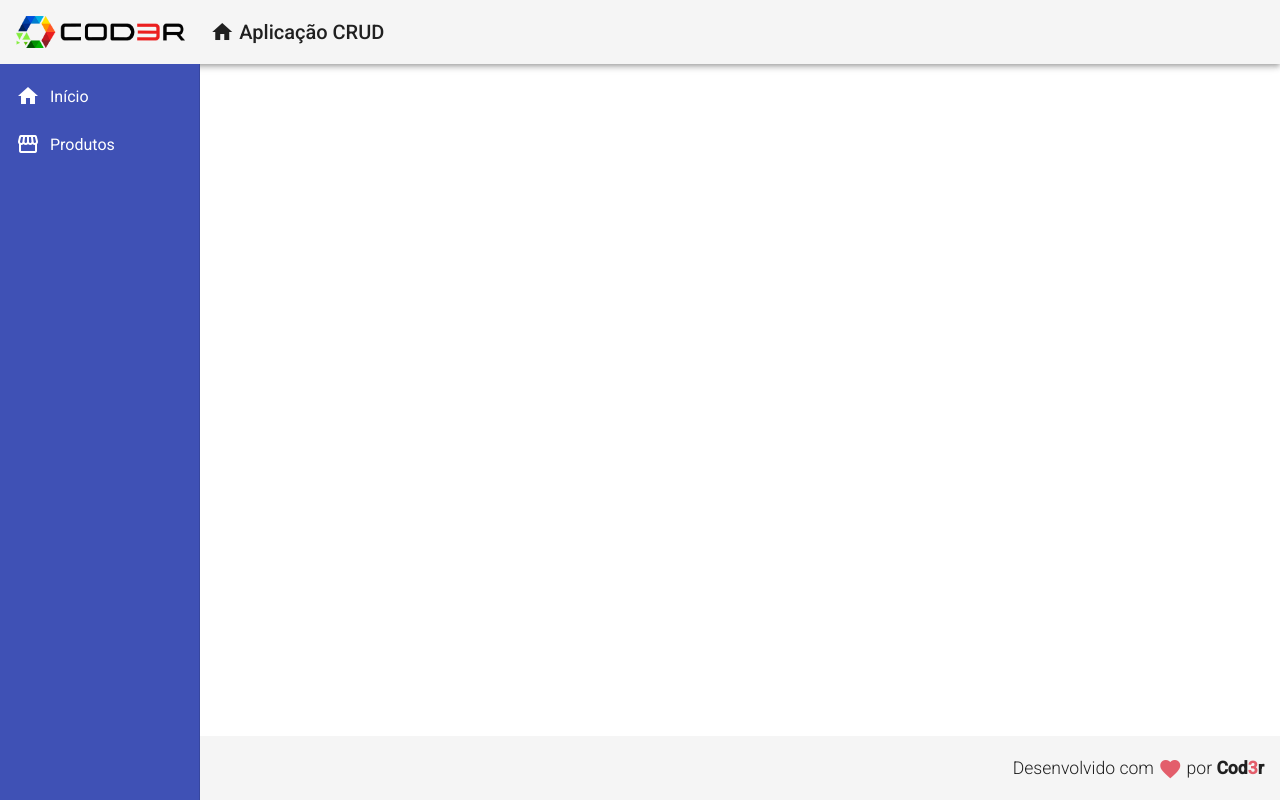
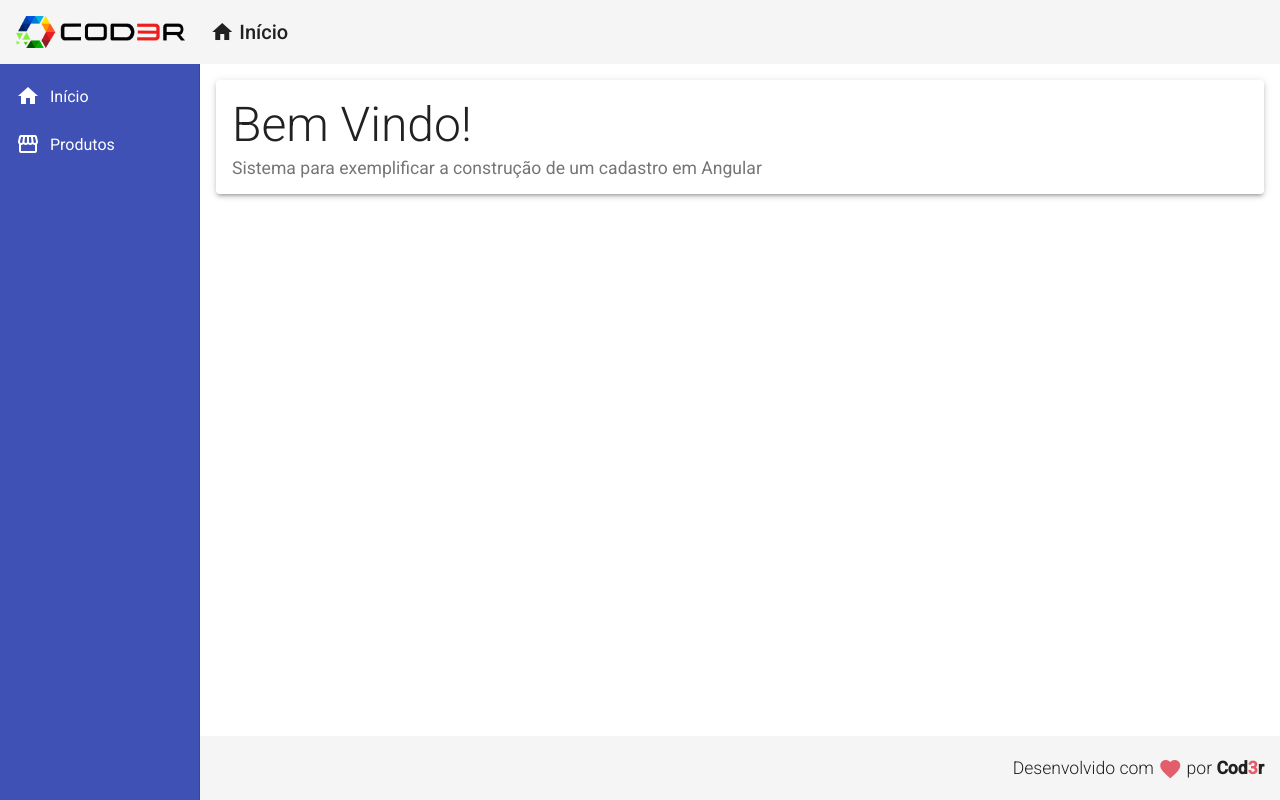
Before and after one commit to peperoschach/crud-angular, an Angular app in the folder frontend/: page / in a window 1280 px wide. Built offline with nearby package versions, Linux system fonts and the light colour scheme.

Commit message:
Create Component Home

```diff
--- a/frontend/src/app/components/template/header/header.component.html
+++ b/frontend/src/app/components/template/header/header.component.html
@@ -9,7 +9,7 @@
             <i class="material-icons">
                 home
             </i>
-            Aplicação CRUD
+            Início
         </a>
     </span>
 </mat-toolbar>
--- a/frontend/src/app/components/template/nav/nav.component.css
+++ b/frontend/src/app/components/template/nav/nav.component.css
@@ -10,3 +10,8 @@
 .sidenav i {
     padding-right: 10px;
 }
+
+.content {
+    padding: 16px;
+    background-color: #fff;
+}
--- a/frontend/src/app/components/template/nav/nav.component.html
+++ b/frontend/src/app/components/template/nav/nav.component.html
@@ -20,4 +20,7 @@
             </a>
         </mat-nav-list>
     </mat-sidenav>
+    <mat-sidenav-content class="content">
+        <app-home></app-home>
+    </mat-sidenav-content>
 </mat-sidenav-container>
--- /dev/null
+++ b/frontend/src/app/views/home/home.component.css
@@ -0,0 +1,9 @@
+.home .title {
+    font-size: 3rem;
+    font-weight: 300;
+    line-height: 1.2;
+}
+
+.home .subtitle {
+    font-size: 1.1rem;
+}
--- /dev/null
+++ b/frontend/src/app/views/home/home.component.html
@@ -0,0 +1,8 @@
+<mat-card class="home mat-elevation-z3">
+    <mat-card-title class="title">
+        Bem Vindo!
+    </mat-card-title>
+    <mat-card-subtitle class="subtitle">
+        Sistema para exemplificar a construção de um cadastro em Angular
+    </mat-card-subtitle>
+</mat-card>
--- /dev/null
+++ b/frontend/src/app/views/home/home.component.ts
@@ -0,0 +1,15 @@
+import { Component, OnInit } from '@angular/core';
+
+@Component({
+  selector: 'app-home',
+  templateUrl: 'home.component.html',
+  styleUrls: ['home.component.css']
+})
+export class HomeComponent implements OnInit {
+
+  constructor() { }
+
+  ngOnInit(): void {
+  }
+
+}
```
Also changed, not shown: frontend/src/app/app.module.ts (+6 -2 lines).
